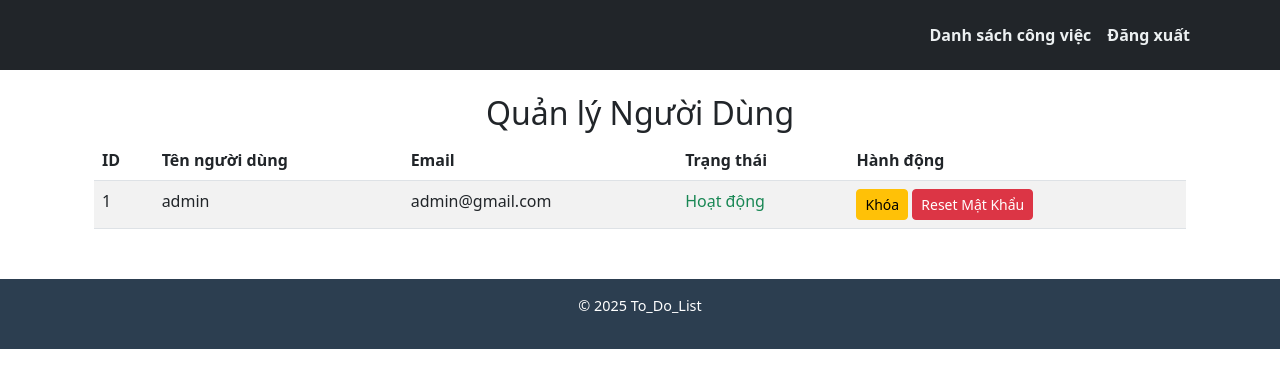
After one commit to HyyyIT/flask_tiny_app, a Django app: page /admin-dashboard/ in a window 1280 px wide. The commit adds this page. Shown: the top 388 px of the page. Run offline with Django 5.2, Linux system fonts and the light colour scheme; a user stored in the database is signed in; data comes from the database, SQL or seed files in the repository; both versions use the stored data as it was after the commit.

Commit message:
thêm trang admin, khóa, mở tài khoản người dùng, reset mật khẩu

```diff
--- /dev/null
+++ b/flask_tiny_app/to_do_list/templates/admin_dashboard.html
@@ -0,0 +1,52 @@
+{% extends "base.html" %}
+
+{% block content %}
+<div class="container mt-4">
+    <h2 class="text-center">Quản lý Người Dùng</h2>
+
+    <!-- Hiển thị thông báo -->
+    {% if messages %}
+        <div class="alert alert-info">
+            {% for message in messages %}
+                <p>{{ message }}</p>
+            {% endfor %}
+        </div>
+    {% endif %}
+
+    <table class="table table-striped">
+        <thead>
+            <tr>
+                <th>ID</th>
+                <th>Tên người dùng</th>
+                <th>Email</th>
+                <th>Trạng thái</th>
+                <th>Hành động</th>
+            </tr>
+        </thead>
+        <tbody>
+            {% for user in users %}
+            <tr>
+                <td>{{ user.id }}</td>
+                <td>{{ user.username }}</td>
+                <td>{{ user.email }}</td>
+                <td>
+                    {% if user.is_active %}
+                        <span class="text-success">Hoạt động</span>
+                    {% else %}
+                        <span class="text-danger">Bị khóa</span>
+                    {% endif %}
+                </td>
+                <td>
+                    <a href="{% url 'toggle_user_status' user.id %}" class="btn btn-warning btn-sm">
+                        {% if user.is_active %}Khóa{% else %}Mở khóa{% endif %}
+                    </a>
+                    <a href="{% url 'reset_user_password' user.id %}" class="btn btn-danger btn-sm">
+                        Reset Mật Khẩu
+                    </a>
+                </td>
+            </tr>
+            {% endfor %}
+        </tbody>
+    </table>
+</div>
+{% endblock %}
--- a/flask_tiny_app/to_do_list/templates/base.html
+++ b/flask_tiny_app/to_do_list/templates/base.html
@@ -14,7 +14,7 @@
             <div class="collapse navbar-collapse">
                 <ul class="navbar-nav ms-auto">
                     {% if user.is_authenticated %}
-                        <li class="nav-item"><a class="nav-link" href="{% url 'task_list' %}">Danh sách công việc</a></li>
+                        <li class="nav-item"><a class="nav-link" href="{% url 'to_do_list' %}">Danh sách công việc</a></li>
                         <li class="nav-item"><a class="nav-link" href="{% url 'logout' %}">Đăng xuất</a></li>
                     {% else %}
                         <li class="nav-item"><a class="nav-link" href="{% url 'login' %}">Đăng nhập</a></li>
--- a/flask_tiny_app/to_do_list/urls.py
+++ b/flask_tiny_app/to_do_list/urls.py
@@ -6,4 +6,8 @@ urlpatterns = [
     path('register/', views.register, name='register'),
     path('login/', views.login, name='login'),
     path('logout/', views.logout, name='logout'),
+    path('to-do-list/', views.to_do_list, name='to_do_list'),
+    path('admin-dashboard/', views.admin_dashboard, name='admin_dashboard'),
+    path('toggle-user-status/<int:user_id>/', views.toggle_user_status, name='toggle_user_status'),
+    path('reset-user-password/<int:user_id>/', views.reset_user_password, name='reset_user_password'),
 ]
--- a/flask_tiny_app/to_do_list/views.py
+++ b/flask_tiny_app/to_do_list/views.py
@@ -9,6 +9,10 @@ from .forms import CustomUserCreationForm
 from .models import  CustomUser
 from django.conf import settings
 
+
+# Kiểm tra quyền admin
+def is_admin(user):
+    return user.is_superuser
 
 # Đăng ký tài khoản
 def register(request):
@@ -44,23 +48,66 @@ def logout(request):
     auth_logout(request)
     return redirect('login')
 
-# # Quên mật khẩu
-# def password_reset(request):
-#     if request.method == 'POST':
-#         form = PasswordResetForm(request.POST)
-#         if form.is_valid():
-#             user = form.get_user()
-#             new_password = form.cleaned_data['new_password']
-#             user.set_password(new_password)
-#             user.save()
-#             send_mail(
-#                 'Đặt lại mật khẩu thành công',
-#                 'Mật khẩu của bạn đã được đặt lại thành công.',
-#                 settings.DEFAULT_FROM_EMAIL,
-#                 [user.email],
-#             )
-#             messages.success(request, "Mật khẩu đã được cập nhật. Hãy đăng nhập lại.")
-#             return redirect('login')
-#     else:
-#         form = PasswordResetForm()
-#     return render(request, 'password_reset.html', {'form': form})
+
+@login_required
+def to_do_list(request):
+    return render(request, 'to_do_list.html')
+
+
+# Trang quản trị Admin
+@login_required
+@user_passes_test(is_admin)
+def admin_dashboard(request):
+    users = CustomUser.objects.all()
+    return render(request, 'admin_dashboard.html', {'users': users})
+
+
+# Khóa/Mở khóa tài khoản người dùng
+@login_required
+@user_passes_test(is_admin)
+def toggle_user_status(request, user_id):
+    user = get_object_or_404(CustomUser, id=user_id)
+
+    if request.method == "POST":
+        user.is_active = not user.is_active
+        user.save()
+
+        # Thêm thông báo khi tài khoản bị khóa
+        if not user.is_active:
+            send_mail(
+                'Tài khoản của bạn đã bị khóa',
+                'Tài khoản của bạn đã bị khóa bởi quản trị viên.',
+                settings.DEFAULT_FROM_EMAIL,
+                [user.email],
+            )
+            messages.warning(request, f"Tài khoản {user.username} đã bị khóa.")
+        else:
+            messages.success(request, f"Tài khoản {user.username} đã được mở khóa.")
+
+        return redirect('admin_dashboard')
+
+    return render(request, 'toggle-user-status.html', {'user': user})
+
+# Reset mật khẩu người dùng
+@login_required
+@user_passes_test(is_admin)
+def reset_user_password(request, user_id):
+    user = get_object_or_404(CustomUser, id=user_id)
+
+    if request.method == "POST":
+        new_password = request.POST.get("new_password", "newpassword123")
+        user.set_password(new_password)
+        user.save()
+
+        # Gửi email thông báo mật khẩu mới
+        send_mail(
+            'Mật khẩu của bạn đã được đặt lại',
+            f'Admin đã đặt lại mật khẩu của bạn. Mật khẩu mới là: {new_password}',
+            settings.DEFAULT_FROM_EMAIL,
+            [user.email],
+        )
+
+        messages.success(request, f"Mật khẩu của {user.username} đã được đặt lại.")
+        return redirect('admin_dashboard')
+
+    return render(request, 'reset-user-password.html', {'user': user})
```
Also changed, not shown: flask_tiny_app/to_do_list/templates/reset-user-password.html (added, +17 -0 lines), flask_tiny_app/to_do_list/templates/to_do_list.html (added, +44 -0 lines), flask_tiny_app/to_do_list/templates/toggle-user-status.html (added, +16 -0 lines), flask_tiny_app/db.sqlite3.
